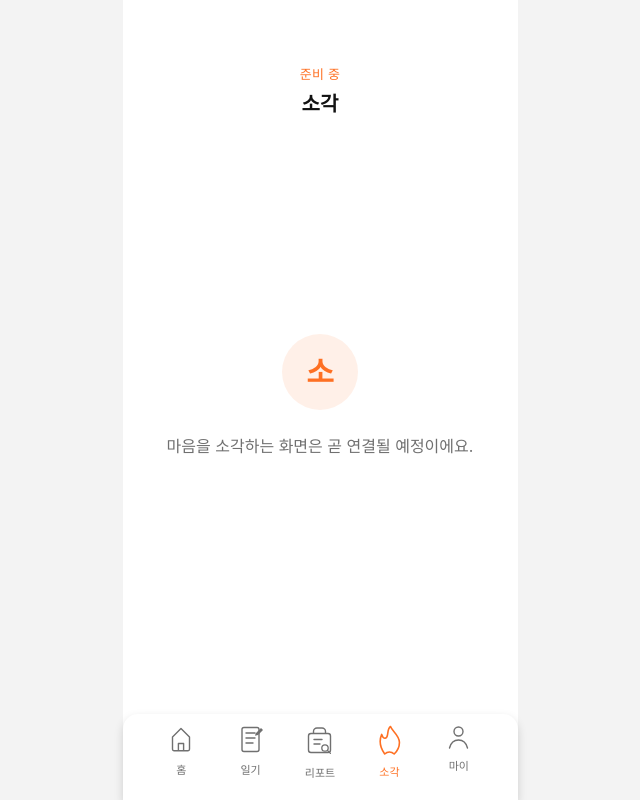
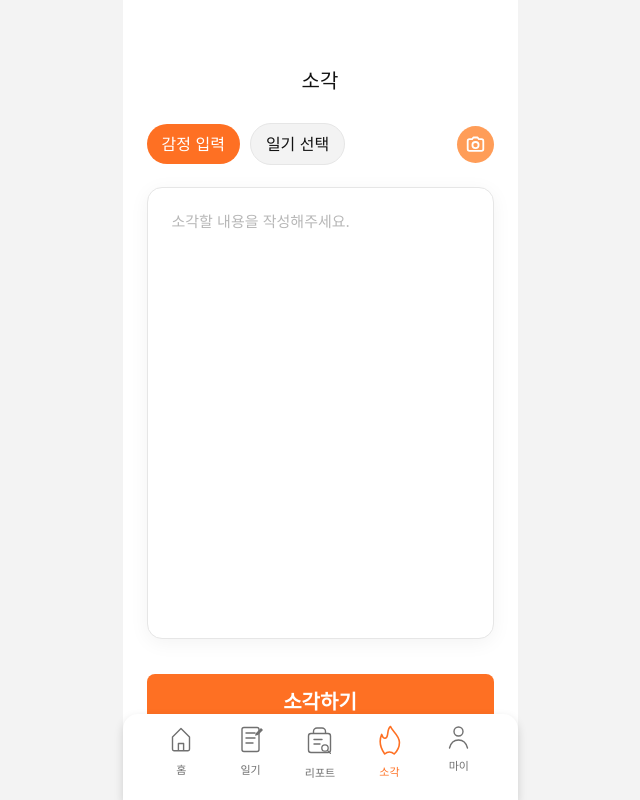
Before and after one commit to IT-Cotato/13th-Maeum-Bujeok-FE, a Next.js app: page /burn in a window 1280 px wide. Shown: the whole page, without its empty margins (320-960 px from the left). Built offline with nearby package versions, Linux system fonts and the light colour scheme.

Commit message:
feat: 소각 탭 UI 뼈대 작성 및 소각하기 인터렉션 추가

```diff
--- a/src/app/burn/page.tsx
+++ b/src/app/burn/page.tsx
@@ -1,11 +1,5 @@
-import PlaceholderScreen from "@/components/common/PlaceholderScreen";
+import BurnPage from "@/features/burn/components/BurnPage";
 
-export default function BurnPage() {
-  return (
-    <PlaceholderScreen
-      activeValue="burn"
-      description="마음을 소각하는 화면은 곧 연결될 예정이에요."
-      title="소각"
-    />
-  );
+export default function Page() {
+  return <BurnPage />;
 }
--- /dev/null
+++ b/src/app/burn/result/page.tsx
@@ -0,0 +1,13 @@
+import PlaceholderScreen from "@/components/common/PlaceholderScreen";
+
+export default function BurnResultPage() {
+  return (
+    <PlaceholderScreen
+      activeValue="burn"
+      description="소각 결과 화면은 다음 단계에서 연결될 예정이에요."
+      eyebrow="소각 완료"
+      showBackLink
+      title="소각하기"
+    />
+  );
+}
--- /dev/null
+++ b/src/features/burn/components/BurnPage.tsx
@@ -0,0 +1,253 @@
+"use client";
+
+import { ChangeEvent, useRef, useState } from "react";
+import { useRouter } from "next/navigation";
+import BottomNavigation from "@/components/layout/BottomNavigation";
+import { MAIN_NAVIGATION_ITEMS } from "@/constants/navigation";
+
+type BurnTab = "emotion" | "diary";
+
+export default function BurnPage() {
+  const router = useRouter();
+  const [activeTab, setActiveTab] = useState<BurnTab>("emotion");
+  const [burnText, setBurnText] = useState("");
+  const [isInputError, setIsInputError] = useState(false);
+  const [selectedImageName, setSelectedImageName] = useState<string | null>(
+    null,
+  );
+  const fileInputRef = useRef<HTMLInputElement>(null);
+
+  const handleCameraClick = () => {
+    void requestCameraPermission();
+    fileInputRef.current?.click();
+  };
+
+  const handleImageChange = (event: ChangeEvent<HTMLInputElement>) => {
+    const file = event.target.files?.[0];
+
+    if (!file) {
+      return;
+    }
+
+    setSelectedImageName(file.name);
+  };
+
+  const handleBurnClick = () => {
+    const trimmedBurnText = burnText.trim();
+
+    if (!trimmedBurnText) {
+      setActiveTab("emotion");
+      setIsInputError(true);
+      return;
+    }
+
+    sessionStorage.setItem(
+      "maeum-bujeok:pending-burn",
+      JSON.stringify({
+        content: trimmedBurnText,
+        imageName: selectedImageName,
+      }),
+    );
+    router.push("/burn/result");
+  };
+
+  const handleBurnTextChange = (value: string) => {
+    setBurnText(value);
+
+    if (isInputError) {
+      setIsInputError(false);
+    }
+  };
+
+  return (
+    <main className="h-dvh overflow-hidden bg-gray-100 text-foreground">
+      <div className="relative mx-auto h-dvh w-full max-w-[395px] overflow-hidden bg-background px-6 pb-[calc(103px+env(safe-area-inset-bottom))] pt-[70px]">
+        <h1 className="text-center text-xl font-medium leading-[23px] text-foreground">
+          소각
+        </h1>
+
+        <div className="mt-[30px] flex items-center justify-between">
+          <BurnTabs activeTab={activeTab} onChange={setActiveTab} />
+          <button
+            aria-label="사진 촬영 또는 선택"
+            className="flex size-[37px] items-center justify-center rounded-full bg-orange-400 text-white transition-opacity active:opacity-80"
+            onClick={handleCameraClick}
+            type="button"
+          >
+            <CameraIcon />
+          </button>
+          <input
+            accept="image/*"
+            capture="environment"
+            className="hidden"
+            onChange={handleImageChange}
+            ref={fileInputRef}
+            type="file"
+          />
+        </div>
+
+        <section className="mt-[22px] h-[452px] rounded-[15px] border border-gray-200 bg-background shadow-[0_4px_20px_rgba(18,18,18,0.05)]">
+          {activeTab === "emotion" ? (
+            <EmotionInput
+              hasError={isInputError}
+              imageName={selectedImageName}
+              onChange={handleBurnTextChange}
+              value={burnText}
+            />
+          ) : (
+            <DiarySelectSkeleton />
+          )}
+        </section>
+
+        <button
+          className="mt-[35px] flex h-[57px] w-full items-center justify-center rounded-lg bg-orange-500 text-xl font-semibold leading-[23px] text-white transition-opacity active:opacity-90"
+          onClick={handleBurnClick}
+          type="button"
+        >
+          소각하기
+        </button>
+
+        <BottomNavigation activeValue="burn" items={MAIN_NAVIGATION_ITEMS} />
+      </div>
+    </main>
+  );
+}
+
+type BurnTabsProps = {
+  activeTab: BurnTab;
+  onChange: (tab: BurnTab) => void;
+};
+
+function BurnTabs({ activeTab, onChange }: BurnTabsProps) {
+  return (
+    <div className="flex items-center gap-2.5" role="tablist">
+      <TabButton
+        isActive={activeTab === "emotion"}
+        label="감정 입력"
+        onClick={() => onChange("emotion")}
+      />
+      <TabButton
+        isActive={activeTab === "diary"}
+        label="일기 선택"
+        onClick={() => onChange("diary")}
+      />
+    </div>
+  );
+}
+
+type TabButtonProps = {
+  isActive: boolean;
+  label: string;
+  onClick: () => void;
+};
+
+function TabButton({ isActive, label, onClick }: TabButtonProps) {
+  return (
+    <button
+      aria-selected={isActive}
+      className={`rounded-full px-[15px] py-2 text-base leading-normal transition-colors ${
+        isActive
+          ? "bg-orange-500 text-white"
+          : "border border-gray-200 bg-gray-100 text-foreground"
+      }`}
+      onClick={onClick}
+      role="tab"
+      type="button"
+    >
+      {label}
+    </button>
+  );
+}
+
+type EmotionInputProps = {
+  hasError: boolean;
+  imageName: string | null;
+  onChange: (value: string) => void;
+  value: string;
+};
+
+function EmotionInput({
+  hasError,
+  imageName,
+  onChange,
+  value,
+}: EmotionInputProps) {
+  return (
+    <div className="flex size-full flex-col">
+      <label className="sr-only" htmlFor="burn-emotion-input">
+        소각할 내용
+      </label>
+      <textarea
+        className={`min-h-0 flex-1 resize-none rounded-[15px] bg-transparent px-6 py-[22px] text-[15px] leading-6 text-foreground outline-none ${
+          hasError ? "placeholder:text-red-500" : "placeholder:text-gray-400"
+        }`}
+        id="burn-emotion-input"
+        onChange={(event) => onChange(event.target.value)}
+        placeholder={
+          hasError
+            ? "소각 할 내용을 입력해주세요."
+            : "소각할 내용을 작성해주세요."
+        }
+        value={value}
+      />
+      {imageName ? (
+        <p className="border-t border-gray-200 px-6 py-3 text-[13px] leading-5 text-gray-500">
+          선택된 사진: {imageName}
+        </p>
+      ) : null}
+    </div>
+  );
+}
+
+function DiarySelectSkeleton() {
+  return (
+    <div className="flex size-full flex-col px-6 py-[22px]">
+      <p className="text-[15px] leading-6 text-gray-400">
+        소각할 일기를 선택해주세요.
+      </p>
+      <div className="mt-6 space-y-3">
+        <div className="h-[72px] rounded-lg border border-dashed border-gray-200 bg-gray-100" />
+        <div className="h-[72px] rounded-lg border border-dashed border-gray-200 bg-gray-100" />
+        <div className="h-[72px] rounded-lg border border-dashed border-gray-200 bg-gray-100" />
+      </div>
+    </div>
+  );
+}
+
+function CameraIcon() {
+  return (
+    <svg
+      aria-hidden="true"
+      className="size-[21px]"
+      fill="none"
+      viewBox="0 0 21 21"
+    >
+      <path
+        d="M7.1 5.2 8.4 3.5h4.2l1.3 1.7h2.6c1 0 1.8.8 1.8 1.8v8.1c0 1-.8 1.8-1.8 1.8h-12c-1 0-1.8-.8-1.8-1.8V7c0-1 .8-1.8 1.8-1.8h2.6Z"
+        stroke="currentColor"
+        strokeLinejoin="round"
+        strokeWidth="1.8"
+      />
+      <circle
+        cx="10.5"
+        cy="11.1"
+        r="3.1"
+        stroke="currentColor"
+        strokeWidth="1.8"
+      />
+    </svg>
+  );
+}
+
+async function requestCameraPermission() {
+  if (!navigator.mediaDevices?.getUserMedia) {
+    return;
+  }
+
+  try {
+    const stream = await navigator.mediaDevices.getUserMedia({ video: true });
+    stream.getTracks().forEach((track) => track.stop());
+  } catch {
+    // The file picker still lets users choose an existing image if camera access is denied.
+  }
+}
```
